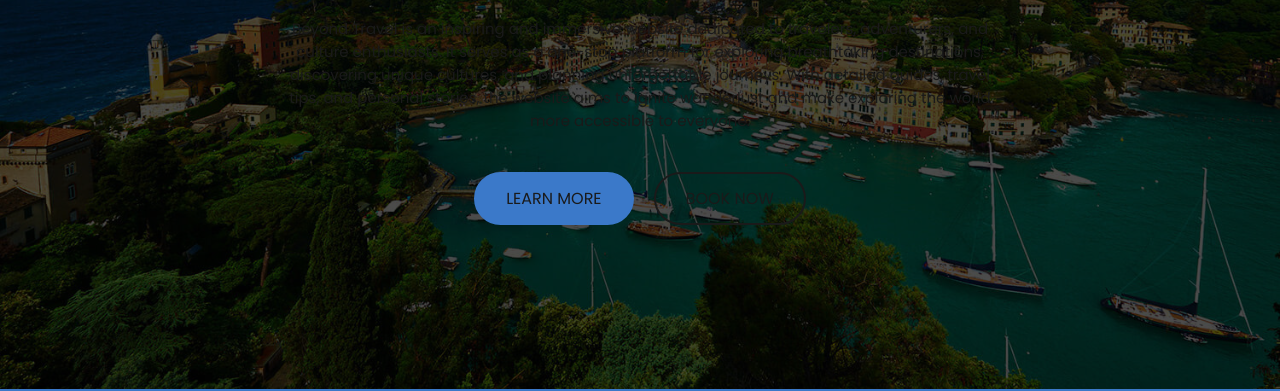
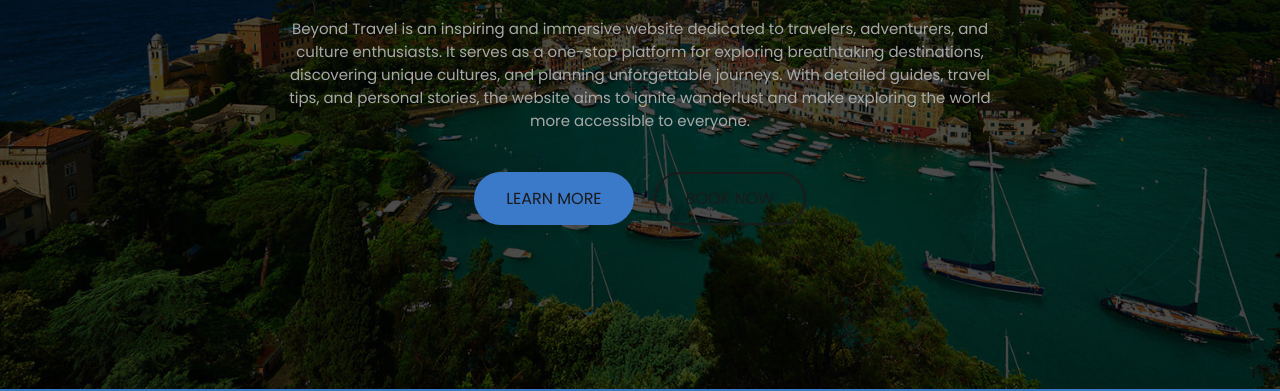
Before and after one commit to Anish00791/Travel-and-Tours, a plain HTML site: page index.html in a window 1280 px wide. Shown: the part 411-802 px from the top of the page. Drawn offline with nearby package versions, Linux system fonts and the light colour scheme.

Commit message:
Update index.html

```diff
--- a/index.html
+++ b/index.html
@@ -320,7 +320,7 @@
 
                     <h2 class="h1 hero-title">Journey to explore world</h2>
 
-                    <p class="hero-text">
+                    <p class="hero-text"style="color:darkgrey;">
                        Beyond Travel is an inspiring and immersive website dedicated to travelers, adventurers, and                             culture enthusiasts. It serves as a one-stop platform for exploring breathtaking destinations, discovering                        unique cultures, and planning unforgettable journeys. With detailed guides, travel tips, and personal stories,                        the website aims to ignite wanderlust and make exploring the world more accessible to everyone.
                     </p>
 
```
